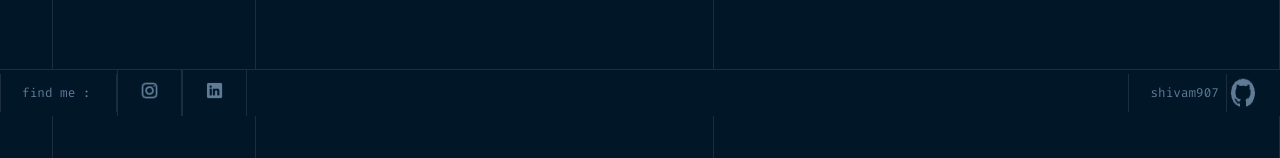
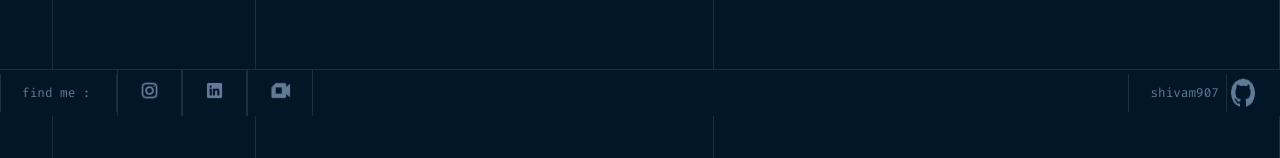
Before and after one commit to shivam907/portfolio-v2, a Next.js app: page /contact in a window 1280 px wide. Shown: the part 684-842 px from the top of the page. Built offline with nearby package versions, Linux system fonts and the light colour scheme.

Commit message:
added my link

```diff
--- a/app/contact/page.js
+++ b/app/contact/page.js
@@ -181,6 +181,12 @@ const databases = new Databases(client);
                 </div>
                 <div className={classes.fileName}>Instagram</div>
               </div>
+              {/* <div className={classes.folderHead}>
+                <div className={classes.fileIcon}>
+                  <img src="/icons8-google-meet-26.png" alt="" />
+                </div>
+                <div className={classes.fileName}>Meet me</div>
+              </div> */}
             </div>
           )}
         </div>
--- a/components/Footer.js
+++ b/components/Footer.js
@@ -16,6 +16,12 @@ const Footer = () => {
             <img src="/icons8-linkedin.webp" alt="" />
           </Link>
         </div>
+        <div className={classes.footerLink}>
+
+        <a href="https://meet.google.com/qyh-yrpy-ojr?authuser=1" target="_black">
+            <img src="/icons8-google-meet-26.png" alt="" />
+          </a>
+        </div>
       </div>
       <div className={classes.github}>
         <Link href="https://github.com/shivam907">
```
Also changed, not shown: public/icons8-google-meet-26.png (added).
